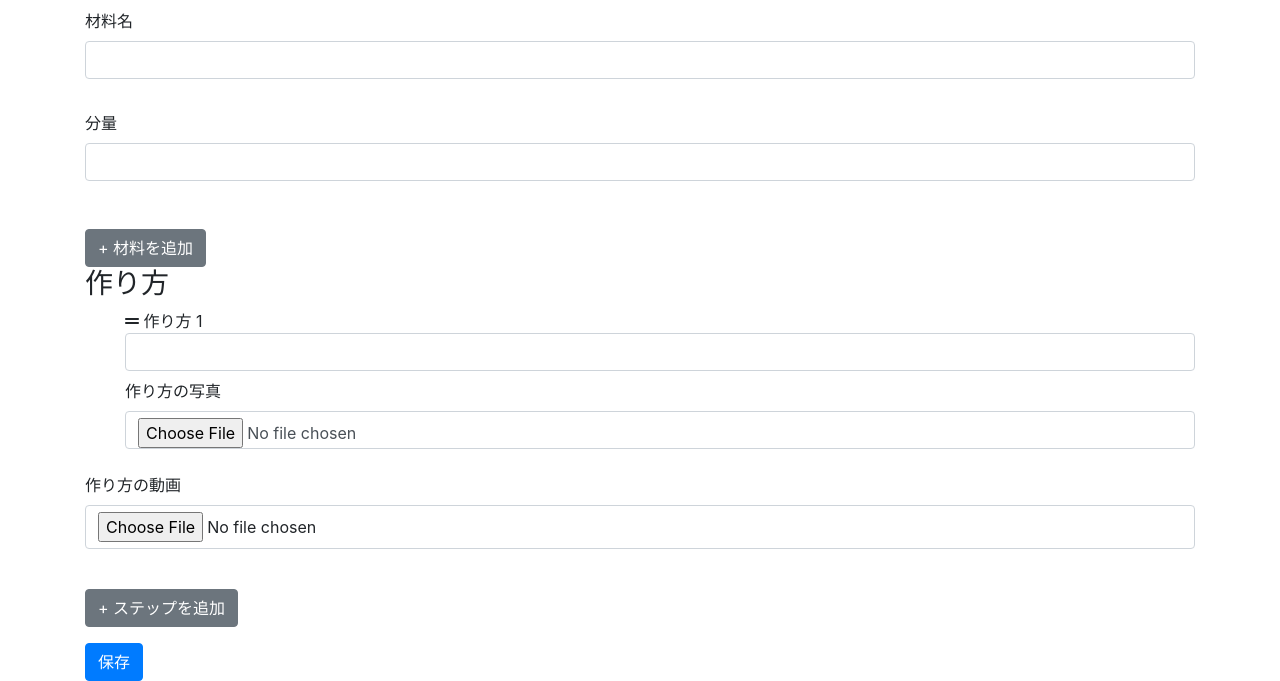
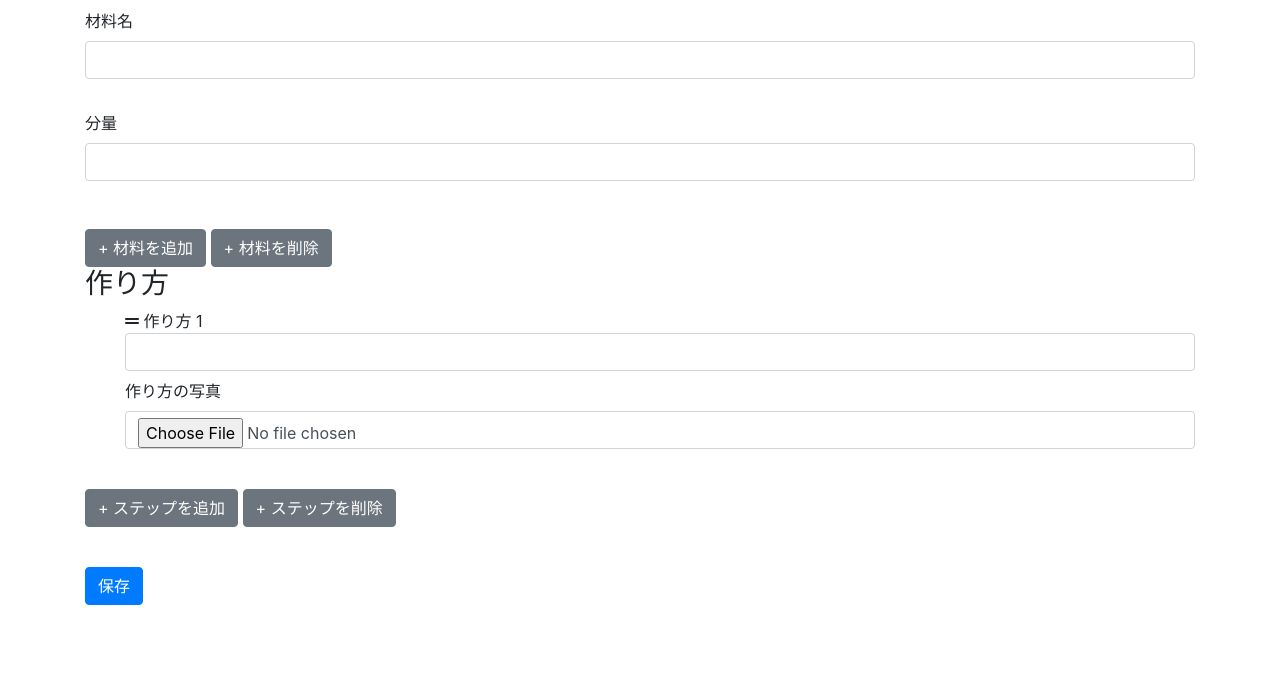
Before and after one commit to yamashita3303/cookly, a Django app: page /app/recipe/create/ in a window 1280 px wide. Shown: the part 799-1480 px from the top of the page. After the commit the page ends 1404 px from the top, so only its background shows below. Run offline with Django 4.2, Linux system fonts and the light colour scheme; some libraries are stand-ins or nearby versions.

Commit message:
フォームに項目の削除ボタンを追加しました

```diff
--- a/app/static/app/js/form.js
+++ b/app/static/app/js/form.js
@@ -37,6 +37,14 @@ function addIngredient() {
 
     // 材料フォームコンテナに新しい材料divを追加
     ingredientFormContainer.appendChild(newIngredientDiv);
+}
+
+function subIngredient() {
+    const ingredientFormContainer = document.getElementById("ingredient-form-container");
+
+    if (ingredientFormContainer.children.length > 2) {
+        ingredientFormContainer.removeChild(ingredientFormContainer.lastElementChild);
+    }
 }
 
 // 新しいステップを追加する関数
@@ -86,6 +94,15 @@ function addStep() {
     stepFormContainer.appendChild(newStepLi);
 }
 
+function subStep() {
+    const stepFormContainer = document.getElementById("step-form-container");
+
+    if (stepFormContainer.children.length > 1) {
+        stepFormContainer.removeChild(stepFormContainer.lastElementChild);
+        stepCount--;  // ステップカウントを減らす
+    }
+}
+
 // Sortableを初期化
 new Sortable(document.getElementById('step-form-container'), {
     handle: '.srt_hndl', // ドラッグハンドルをアイコンに変更
--- a/app/templates/app/form.html
+++ b/app/templates/app/form.html
@@ -53,6 +53,8 @@
 
             <!-- 材料追加ボタン -->
             <button type="button" class="btn btn-secondary" onclick="addIngredient()">+ 材料を追加</button>
+            <!-- 材料削除ボタン -->
+            <button type="button" class="btn btn-secondary" onclick="subIngredient()">+ 材料を削除</button><br>
 
             <!-- ステップフォーム -->
             <h3>作り方</h3>
@@ -67,14 +69,16 @@
                 </li>
             </ul>
 
-            <div class="form-group">
+            <!-- <div class="form-group">
                 <label for="id_step_video">作り方の動画</label>
                 {{ step_form.step_video }}
-            </div>
+            </div> -->
 
 
              <!-- ステップ追加ボタン -->
-            <button type="button" class="btn btn-secondary" onclick="addStep()">+ ステップを追加</button><br>
+            <button type="button" class="btn btn-secondary" onclick="addStep()">+ ステップを追加</button>
+            <!-- ステップ削除ボタン -->
+            <button type="button" class="btn btn-secondary" onclick="subStep()">+ ステップを削除</button><br><br>
 
              <!-- フォーム送信ボタン -->
             <button type="submit" class="btn btn-primary">保存</button>
```
